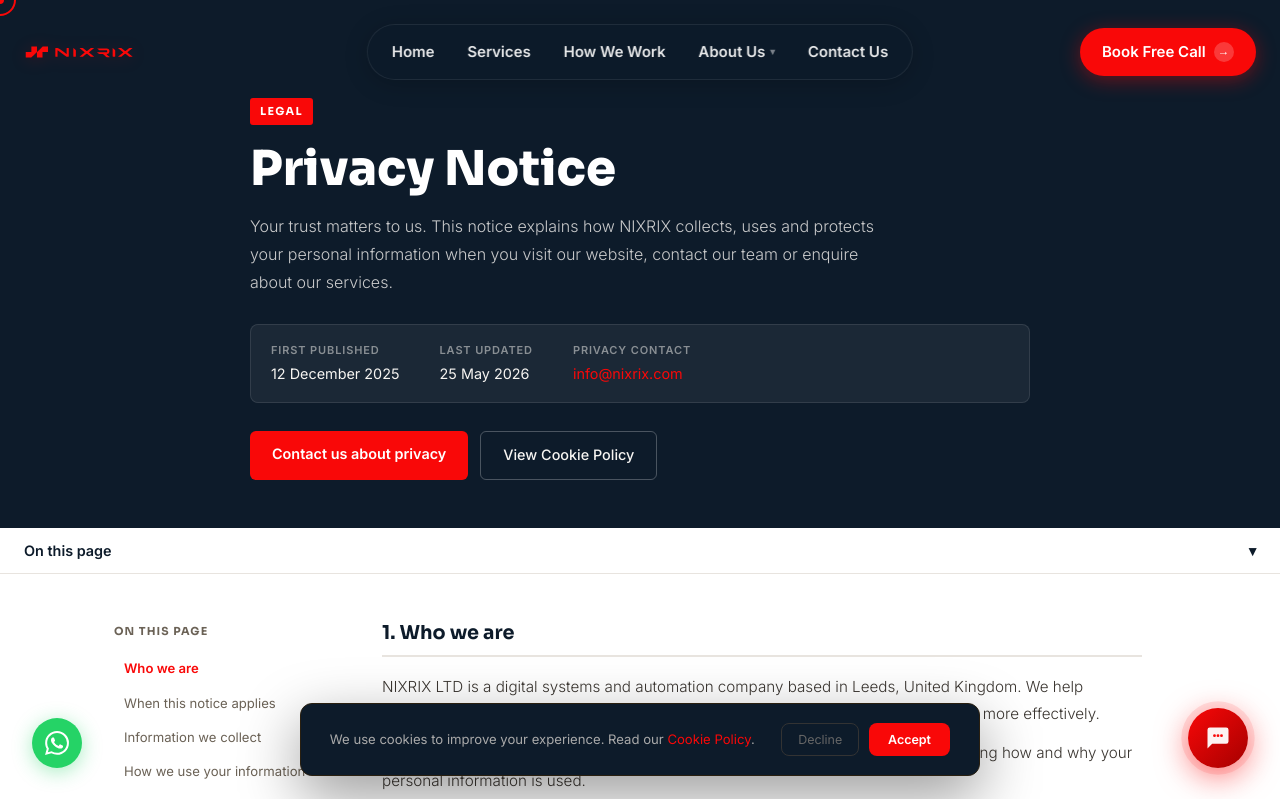
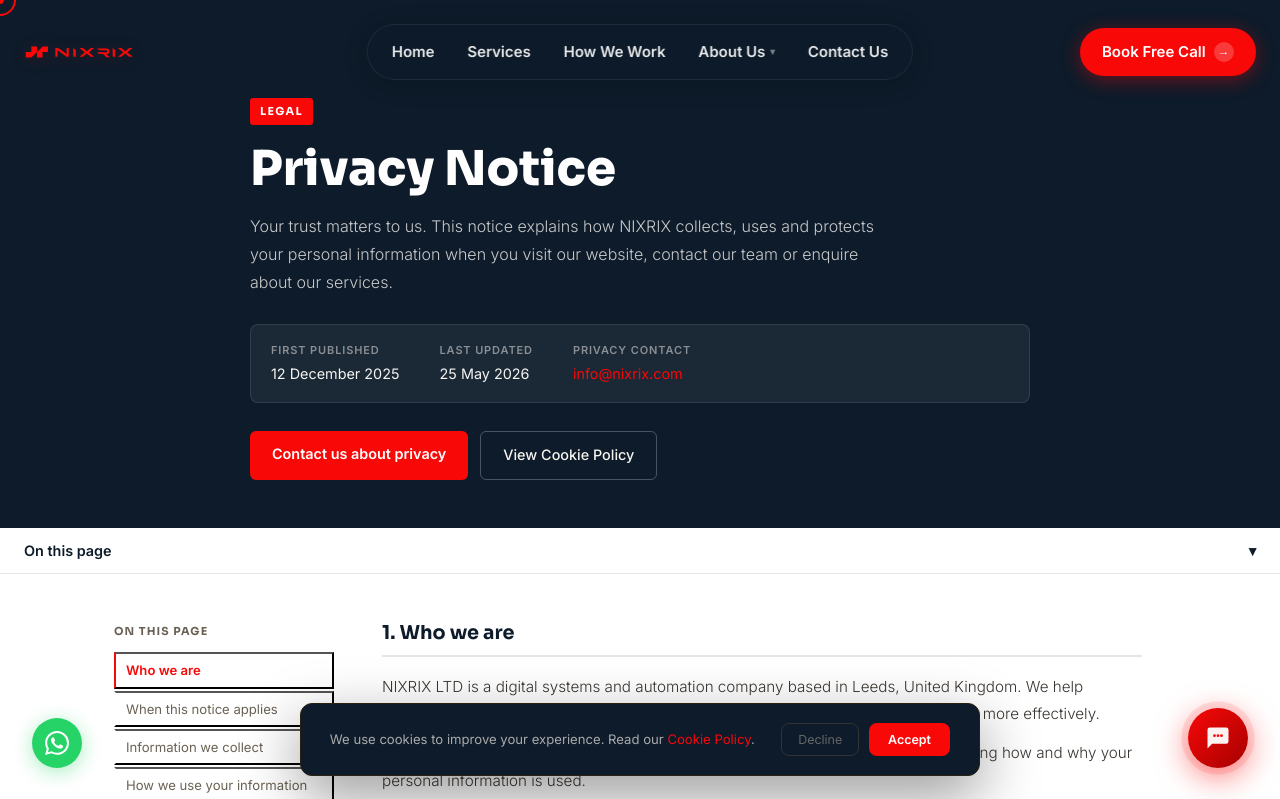
Before and after one commit to amritha-gosh/nixrix-website, a Next.js app: page /privacy in a window 1280 px wide. Shown: the top 799 px of the page. Built offline with nearby package versions, Linux system fonts and the light colour scheme.

Commit message:
Fix privacy page duplicate borderLeft

```diff
--- a/src/app/privacy/page.tsx
+++ b/src/app/privacy/page.tsx
@@ -60,8 +60,7 @@ export default function PrivacyPage() {
           color: activeSection === id ? '#f90808' : '#6b6256',
           fontWeight: activeSection === id ? 600 : 400,
           cursor:'pointer', transition:'all 0.15s',
-          fontFamily:'Inter,sans-serif', lineHeight:1.4, border:'none',
-          borderLeft: activeSection === id ? '2px solid #f90808' : '2px solid transparent',
+          fontFamily:'Inter,sans-serif', lineHeight:1.4,
         }}>
           {label}
         </button>
```
